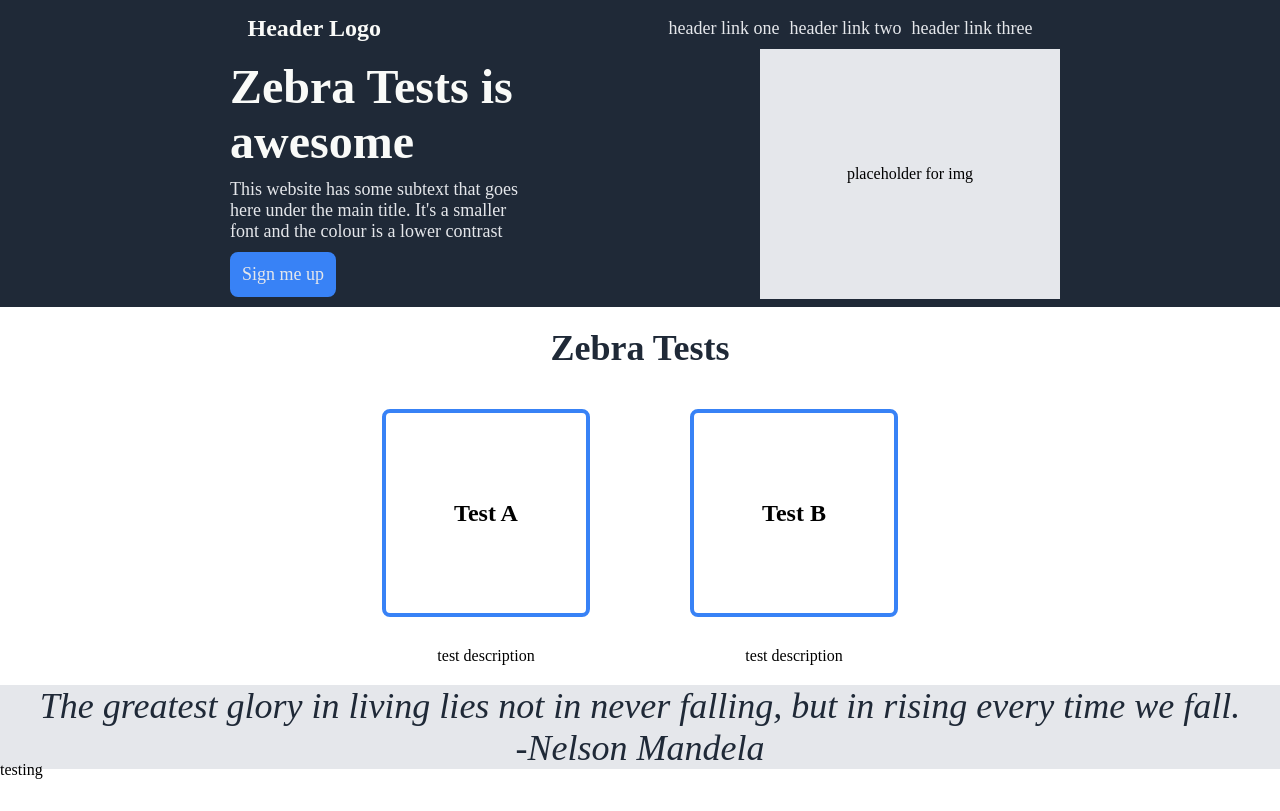
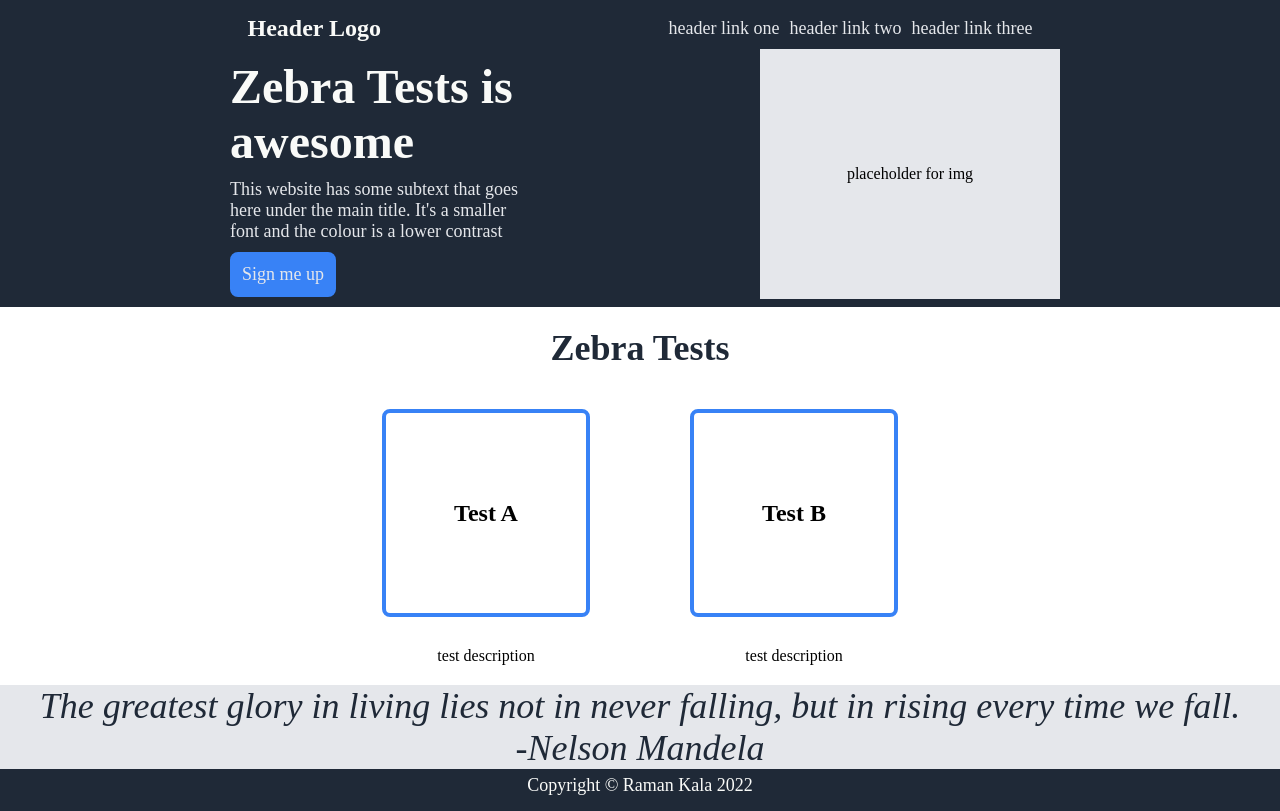
Before and after one commit to ramankala/test-taking-proj, a React (Create React App) app: page / in a window 1280 px wide. Built offline with nearby package versions, Linux system fonts and the light colour scheme.

Commit message:
Complete footer section of landing page

```diff
--- a/src/components/Footer.js
+++ b/src/components/Footer.js
@@ -1,8 +1,9 @@
+import '../styles/Footer.css';
 
 const Footer = () => {
     return (
-        <div>
-            testing
+        <div className='app-footer'>
+            Copyright © Raman Kala 2022
         </div>
     )
 }
--- /dev/null
+++ b/src/styles/Footer.css
@@ -0,0 +1,10 @@
+.app-footer{
+    height: 6.2%;
+    display: flex;
+    justify-content: center;
+    align-items: center;
+    background-color: #1F2937;
+    color: #F9FAF8;
+    font-size:18px;
+
+}
```
